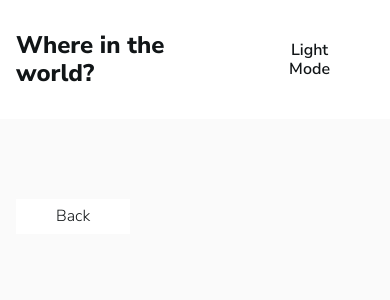
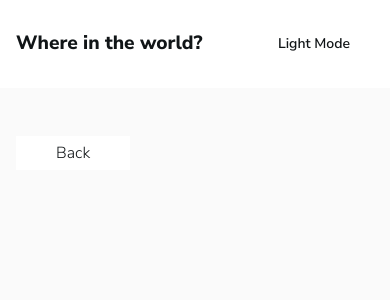
Before and after one commit to hissalht/rest-countries-api-with-color-theme-switcher, a Nuxt app: page /1 in a window 390 px wide. Shown: the top 300 px of the page. Built offline with nearby package versions, Linux system fonts and the light colour scheme; no server answers.

Commit message:
mobile header

```diff
--- a/app.vue
+++ b/app.vue
@@ -101,4 +101,14 @@ const colorMode = useColorMode();
   font-weight: 600;
   cursor: pointer;
 }
+
+@media screen and (max-width: 500px) {
+  .site-title {
+    font-size: 1.2rem;
+  }
+
+  .color-mode {
+    font-size: 0.875rem;
+  }
+}
 </style>
--- a/pages/[country].vue
+++ b/pages/[country].vue
@@ -37,4 +37,14 @@ const { data } = useFetch<Country[]>(
 .details {
   margin-top: 5rem;
 }
+
+@media screen and (max-width: 500px) {
+  .container {
+    margin-top: 3rem;
+  }
+
+  .details {
+    margin-top: 3rem;
+  }
+}
 </style>
```
